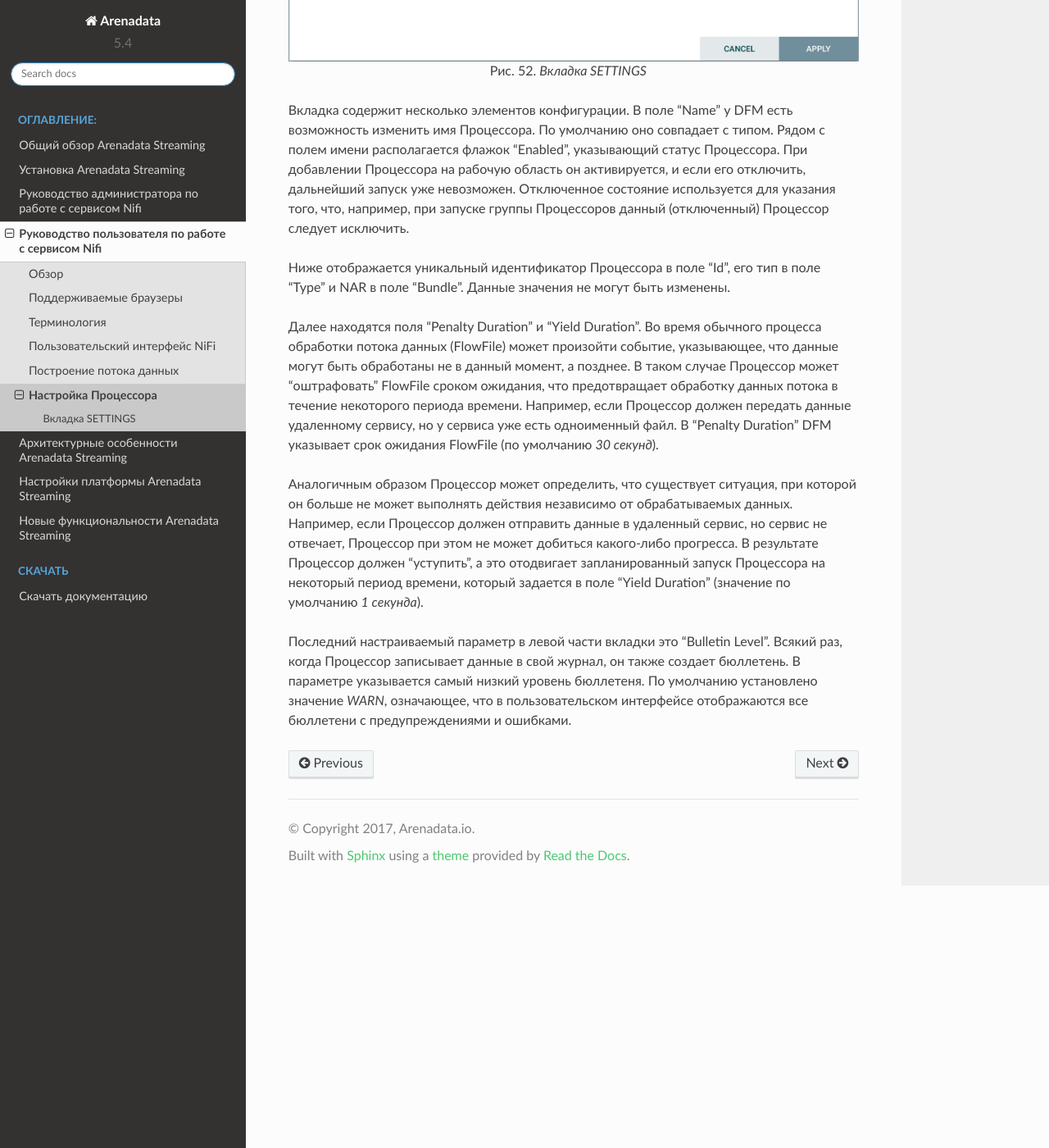
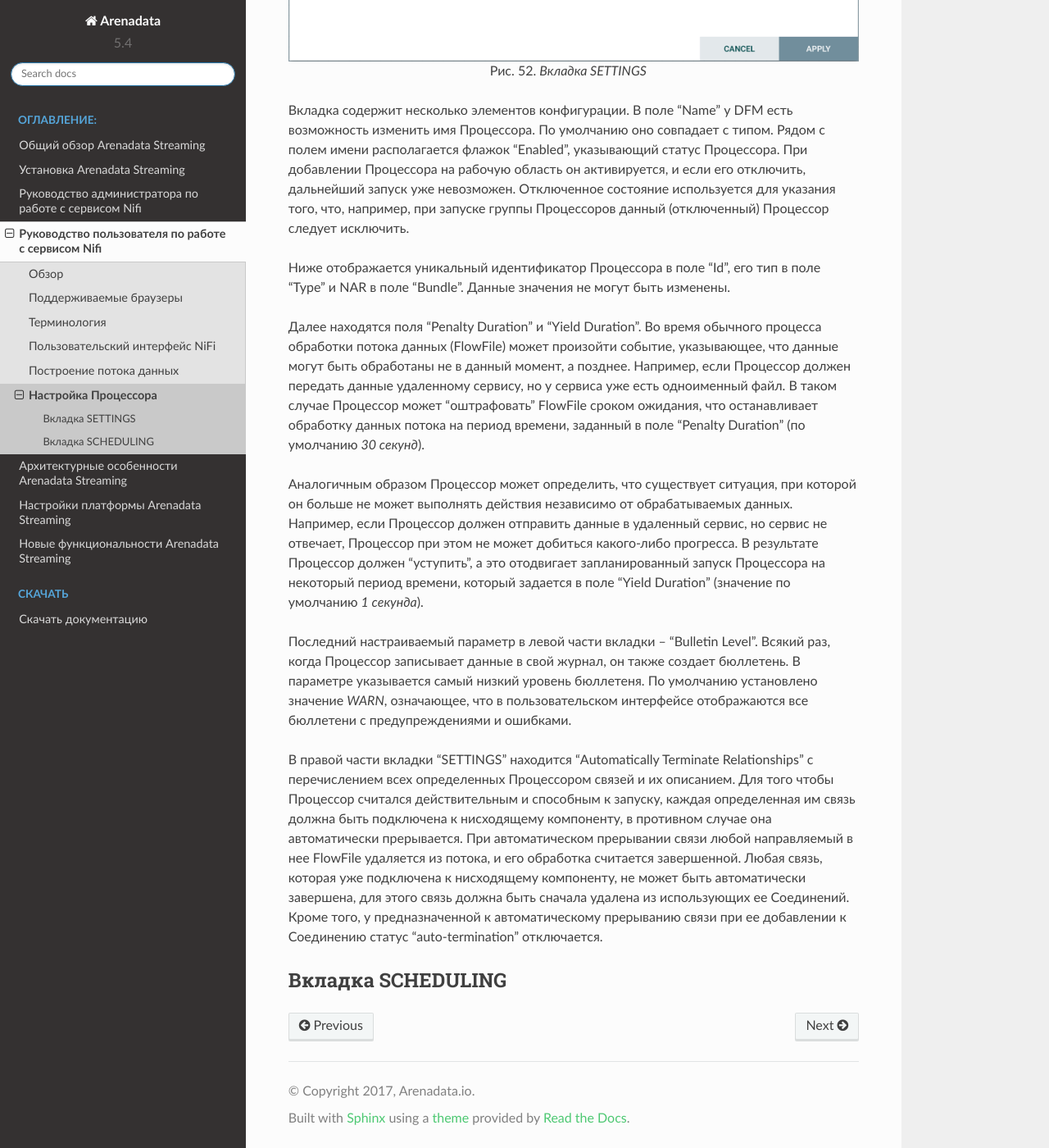
Before and after one commit to arenadata/docs_ads, a Sphinx documentation site: the page built from source/UserNIFI/Config.rst, in a window 1280 px wide and 1400 px high, scrolled down 1228 px. Shown: the whole window at 82% size. Built offline with Sphinx 7.4.7 and the Read the Docs theme 2.0.0, drawn with Linux system fonts in a browser that asks for light colours; pages that are not in the unit, such as notebooks, are missing from menus.

Commit message:
Update Config.rst

```diff
--- a/source/UserNIFI/Config.rst
+++ b/source/UserNIFI/Config.rst
@@ -31,8 +31,14 @@
 
 Ниже отображается уникальный идентификатор Процессора в поле "Id", его тип в поле "Type" и NAR в поле "Bundle". Данные значения не могут быть изменены.
 
-Далее находятся поля "Penalty Duration" и "Yield Duration". Во время обычного процесса обработки потока данных (FlowFile) может произойти событие, указывающее, что данные могут быть обработаны не в данный момент, а позднее. В таком случае Процессор может "оштрафовать" FlowFile сроком ожидания, что предотвращает обработку данных потока в течение некоторого периода времени. Например, если Процессор должен передать данные удаленному сервису, но у сервиса уже есть одноименный файл. В "Penalty Duration" DFM указывает срок ожидания FlowFile (по умолчанию *30 секунд*).
+Далее находятся поля "Penalty Duration" и "Yield Duration". Во время обычного процесса обработки потока данных (FlowFile) может произойти событие, указывающее, что данные могут быть обработаны не в данный момент, а позднее. Например, если Процессор должен передать данные удаленному сервису, но у сервиса уже есть одноименный файл. В таком случае Процессор может "оштрафовать" FlowFile сроком ожидания, что останавливает обработку данных потока на период времени, заданный в поле "Penalty Duration" (по умолчанию *30 секунд*).
 
 Аналогичным образом Процессор может определить, что существует ситуация, при которой он больше не может выполнять действия независимо от обрабатываемых данных. Например, если Процессор должен отправить данные в удаленный сервис, но сервис не отвечает, Процессор при этом не может добиться какого-либо прогресса. В результате Процессор должен "уступить", а это отодвигает запланированный запуск Процессора на некоторый период времени, который задается в поле "Yield Duration" (значение по умолчанию *1 секунда*).
 
-Последний настраиваемый параметр в левой части вкладки это "Bulletin Level". Всякий раз, когда Процессор записывает данные в свой журнал, он также создает бюллетень. В параметре указывается самый низкий уровень бюллетеня. По умолчанию установлено значение *WARN*, означающее, что в пользовательском интерфейсе отображаются все бюллетени с предупреждениями и ошибками.
+Последний настраиваемый параметр в левой части вкладки -- "Bulletin Level". Всякий раз, когда Процессор записывает данные в свой журнал, он также создает бюллетень. В параметре указывается самый низкий уровень бюллетеня. По умолчанию установлено значение *WARN*, означающее, что в пользовательском интерфейсе отображаются все бюллетени с предупреждениями и ошибками.
+
+В правой части вкладки "SETTINGS" находится "Automatically Terminate Relationships" c перечислением всех определенных Процессором связей и их описанием. Для того чтобы Процессор считался действительным и способным к запуску, каждая определенная им связь должна быть подключена к нисходящему компоненту, в противном случае она автоматически прерывается. При автоматическом прерывании связи любой направляемый в нее FlowFile удаляется из потока, и его обработка считается завершенной. Любая связь, которая уже подключена к нисходящему компоненту, не может быть автоматически завершена, для этого связь должна быть сначала удалена из использующих ее Соединений. Кроме того, у предназначенной к автоматическому прерыванию связи при ее добавлении к Соединению статус "auto-termination" отключается.
+
+
+Вкладка SCHEDULING
+--------------------
```
